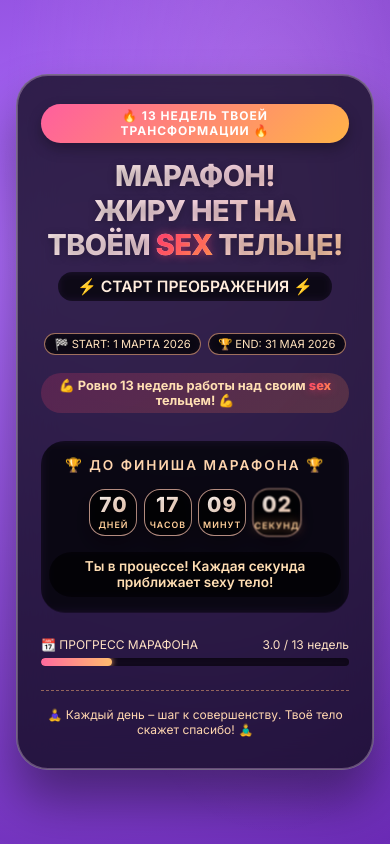
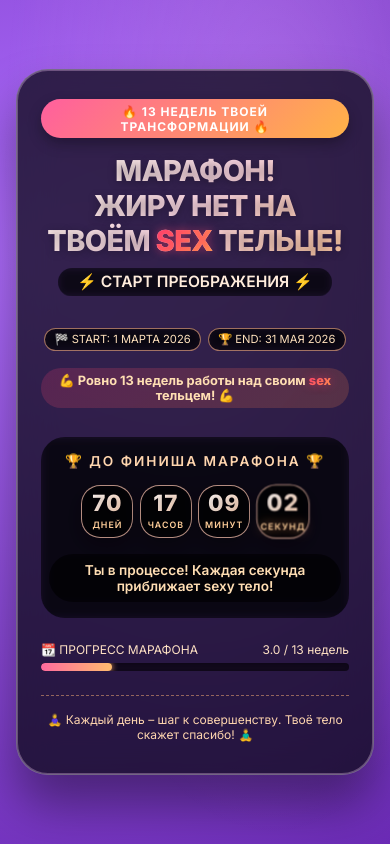
Before and after one commit to tginweb/marafon, a plain HTML site: page index.html in a window 390 px wide. Drawn offline with Linux system fonts and the light colour scheme.

Commit message:
Update index.html

```diff
--- a/index.html
+++ b/index.html
@@ -128,7 +128,6 @@
             white-space: nowrap;
         }
 
-        /* на узких экранах даты остаются в строке за счёт уменьшения отступов */
         @media (max-width: 480px) {
             .date-info {
                 gap: 0.4rem;
@@ -171,7 +170,7 @@
 
         .timer {
             display: flex;
-            flex-wrap: nowrap;          /* всегда в одну строку */
+            flex-wrap: nowrap;
             justify-content: center;
             gap: 0.8rem;
         }
@@ -180,9 +179,9 @@
             background: rgba(0, 0, 0, 0.6);
             backdrop-filter: blur(8px);
             border-radius: 1.2rem;
-            padding: 0.4rem 0;
+            padding: 0.6rem 0.3rem;  /* увеличенные внутренние отступы */
             flex: 0 1 auto;
-            min-width: 65px;
+            min-width: 70px;
             text-align: center;
             border: 1px solid rgba(255, 200, 180, 0.7);
             box-shadow: 0 8px 20px rgba(0,0,0,0.3);
@@ -213,18 +212,17 @@
             font-weight: 600;
             color: #ffcf9a;
             letter-spacing: 1px;
-            margin-top: 0.2rem;
+            margin-top: 0.3rem;
         }
 
-        /* адаптация для очень узких экранов: уменьшаем блоки и шрифт */
+        /* адаптация для узких экранов */
         @media (max-width: 550px) {
             .timer {
                 gap: 0.4rem;
             }
             .time-block {
-                min-width: 55px;
-                padding: 0.3rem 0;
-                border-radius: 1rem;
+                min-width: 58px;
+                padding: 0.5rem 0.2rem;
             }
             .time-number {
                 font-size: 1.6rem;
@@ -237,10 +235,11 @@
 
         @media (max-width: 420px) {
             .time-block {
-                min-width: 48px;
+                min-width: 52px;
+                padding: 0.4rem 0.1rem;
             }
             .time-number {
-                font-size: 1.3rem;
+                font-size: 1.4rem;
             }
             .time-label {
                 font-size: 0.55rem;
@@ -278,6 +277,7 @@
             box-shadow: 0 0 6px #ffaa77;
         }
 
+        /* статусное сообщение — теперь по центру и на всю ширину */
         .status-message {
             text-align: center;
             font-size: 0.85rem;
@@ -285,11 +285,12 @@
             margin-top: 1rem;
             color: #FFDEB3;
             background: rgba(0, 0, 0, 0.4);
-            padding: 0.4rem 0.8rem;
+            padding: 0.5rem 1rem;
             border-radius: 60px;
-            display: inline-block;
-            width: auto;
             backdrop-filter: blur(2px);
+            width: 100%;
+            display: block;
+            box-sizing: border-box;
         }
 
         .footer-motivation {
```
